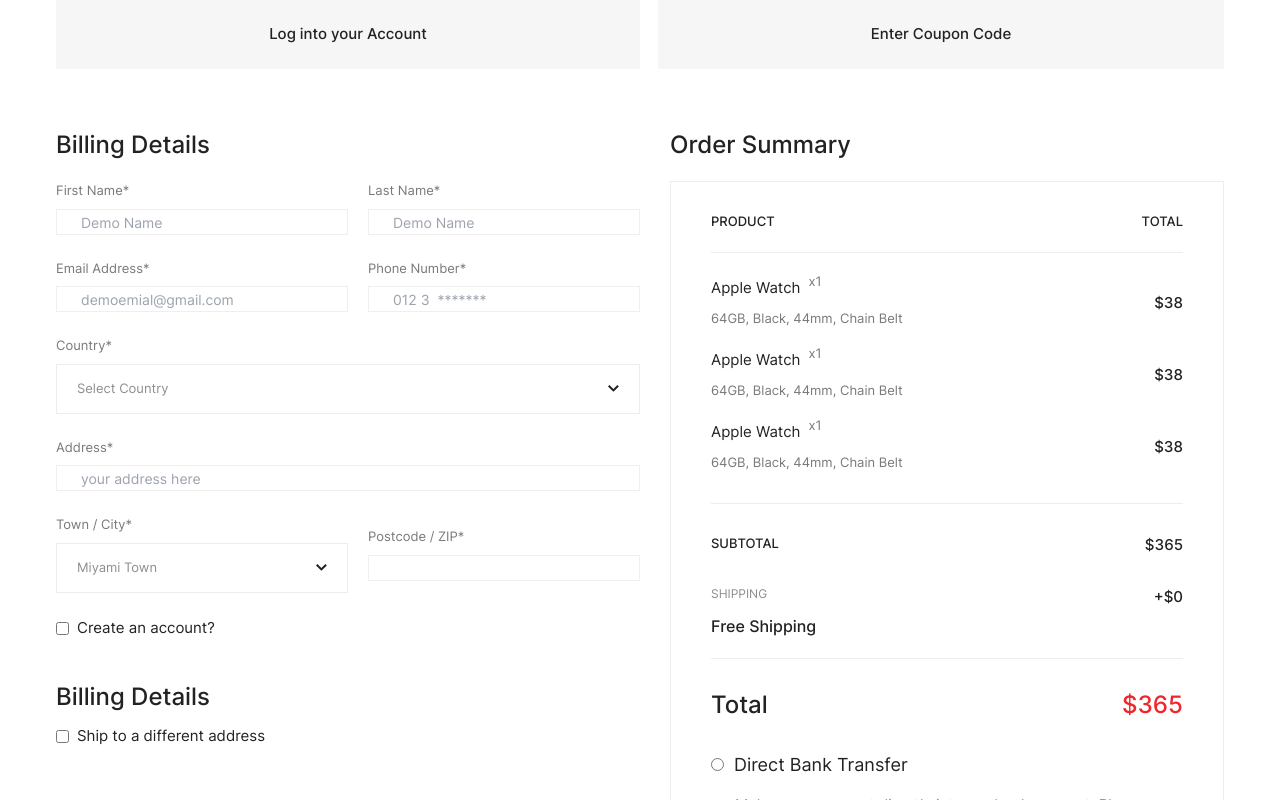
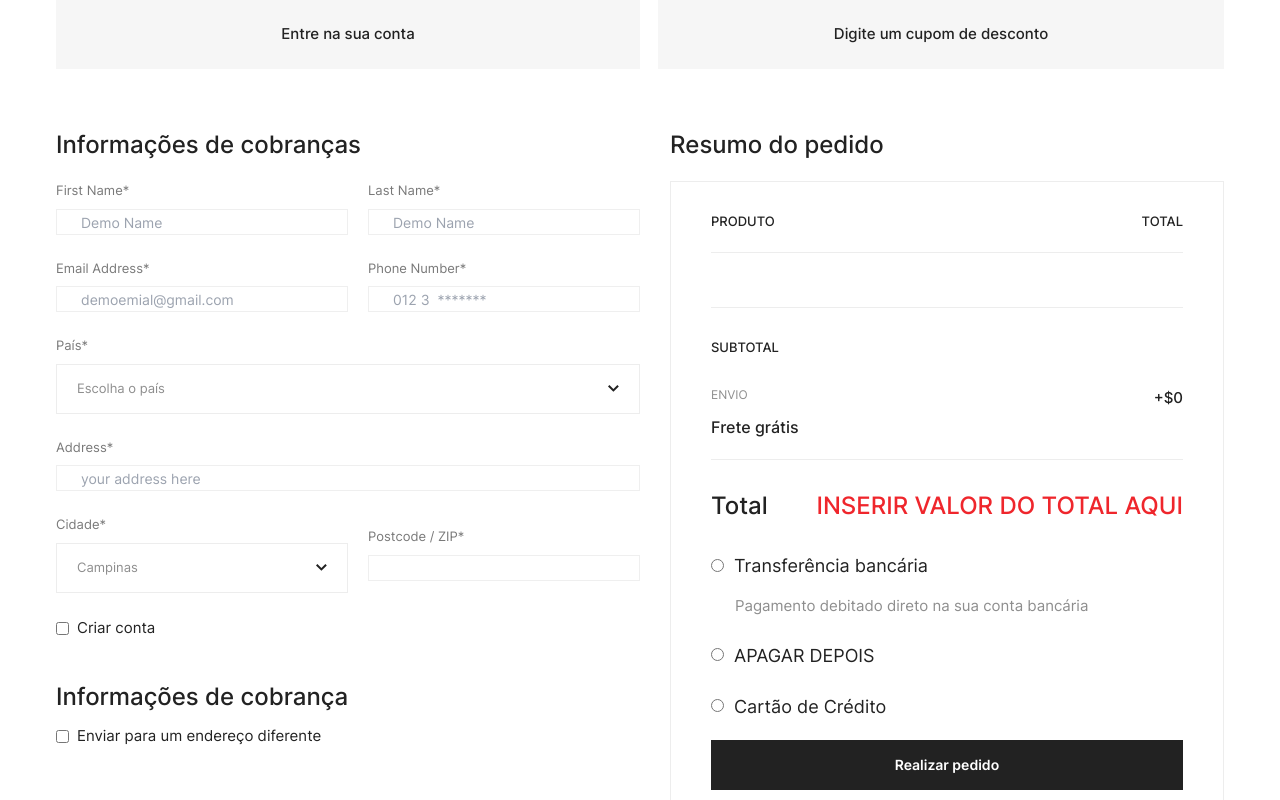
Before and after one commit to NailliwFerreir/Projeto-Integrador-IV, a React (Create React App) app: page /checkout in a window 1280 px wide. Shown: the part 380-1180 px from the top of the page. Built offline with nearby package versions, Linux system fonts and the light colour scheme.

Commit message:
signUp
update 1

```diff
--- a/src/components/CheakoutPage/index.jsx
+++ b/src/components/CheakoutPage/index.jsx
@@ -1,7 +1,7 @@
 import InputCom from "../Helpers/InputCom";
 import PageTitle from "../Helpers/PageTitle";
 import Layout from "../Partials/Layout";
-
+;
 export default function CheakoutPage() {
   return (
     <Layout childrenClasses="pt-0 pb-0">
@@ -23,7 +23,7 @@ export default function CheakoutPage() {
                   <a href="#">
                     <div className="w-full h-full bg-[#F6F6F6] text-qblack flex justify-center items-center">
                       <span className="text-[15px] font-medium">
-                        Log into your Account
+                        Entre na sua conta
                       </span>
                     </div>
                   </a>
@@ -32,7 +32,7 @@ export default function CheakoutPage() {
                   <a href="#">
                     <div className="w-full h-full bg-[#F6F6F6] text-qblack flex justify-center items-center">
                       <span className="text-[15px] font-medium">
-                        Enter Coupon Code
+                        Digite um cupom de desconto
                       </span>
                     </div>
                   </a>
@@ -42,7 +42,7 @@ export default function CheakoutPage() {
             <div className="w-full lg:flex lg:space-x-[30px]">
               <div className="lg:w-1/2 w-full">
                 <h1 className="sm:text-2xl text-xl text-qblack font-medium mb-5">
-                  Billing Details
+                  Informações de cobranças
                 </h1>
                 <div className="form-area">
                   <form>
@@ -80,11 +80,11 @@ export default function CheakoutPage() {
                     </div>
                     <div className="mb-6">
                       <h1 className="input-label capitalize block  mb-2 text-qgray text-[13px] font-normal">
-                        Country*
+                        País*
                       </h1>
                       <div className="w-full h-[50px] border border-[#EDEDED] px-5 flex justify-between items-center mb-2">
                         <span className="text-[13px] text-qgraytwo">
-                          Select Country
+                          Escolha o país
                         </span>
                         <span>
                           <svg
@@ -114,11 +114,11 @@ export default function CheakoutPage() {
                     <div className="flex space-x-5 items-center mb-6">
                       <div className="w-1/2">
                         <h1 className="input-label capitalize block  mb-2 text-qgray text-[13px] font-normal">
-                          Town / City*
+                          Cidade*
                         </h1>
                         <div className="w-full h-[50px] border border-[#EDEDED] px-5 flex justify-between items-center">
                           <span className="text-[13px] text-qgraytwo">
-                            Miyami Town
+                            Campinas
                           </span>
                           <span>
                             <svg
@@ -152,12 +152,12 @@ export default function CheakoutPage() {
                         htmlFor="create"
                         className="text-qblack text-[15px] select-none"
                       >
-                        Create an account?
+                        Criar conta
                       </label>
                     </div>
                     <div>
                       <h1 className="text-2xl text-qblack font-medium mb-3">
-                        Billing Details
+                        Informações de cobrança
                       </h1>
                       <div className="flex space-x-2 items-center mb-10">
                         <div>
@@ -167,7 +167,7 @@ export default function CheakoutPage() {
                           htmlFor="address"
                           className="text-qblack text-[15px] select-none"
                         >
-                          Ship to a different address
+                          Enviar para um endereço diferente
                         </label>
                       </div>
                     </div>
@@ -176,14 +176,14 @@ export default function CheakoutPage() {
               </div>
               <div className="flex-1">
                 <h1 className="sm:text-2xl text-xl text-qblack font-medium mb-5">
-                  Order Summary
+                  Resumo do pedido
                 </h1>
 
                 <div className="w-full px-10 py-[30px] border border-[#EDEDED]">
                   <div className="sub-total mb-6">
                     <div className=" flex justify-between mb-5">
                       <p className="text-[13px] font-medium text-qblack uppercase">
-                        PROduct
+                        Produto
                       </p>
                       <p className="text-[13px] font-medium text-qblack uppercase">
                         total
@@ -193,66 +193,7 @@ export default function CheakoutPage() {
                   </div>
                   <div className="product-list w-full mb-[30px]">
                     <ul className="flex flex-col space-y-5">
-                      <li>
-                        <div className="flex justify-between items-center">
-                          <div>
-                            <h4 className="text-[15px] text-qblack mb-2.5">
-                              Apple Watch
-                              <sup className="text-[13px] text-qgray ml-2 mt-2">
-                                x1
-                              </sup>
-                            </h4>
-                            <p className="text-[13px] text-qgray">
-                              64GB, Black, 44mm, Chain Belt
-                            </p>
-                          </div>
-                          <div>
-                            <span className="text-[15px] text-qblack font-medium">
-                              $38
-                            </span>
-                          </div>
-                        </div>
-                      </li>
-                      <li>
-                        <div className="flex justify-between items-center">
-                          <div>
-                            <h4 className="text-[15px] text-qblack mb-2.5">
-                              Apple Watch
-                              <sup className="text-[13px] text-qgray ml-2 mt-2">
-                                x1
-                              </sup>
-                            </h4>
-                            <p className="text-[13px] text-qgray">
-                              64GB, Black, 44mm, Chain Belt
-                            </p>
-                          </div>
-                          <div>
-                            <span className="text-[15px] text-qblack font-medium">
-                              $38
-                            </span>
-                          </div>
-                        </div>
-                      </li>
-                      <li>
-                        <div className="flex justify-between items-center">
-                          <div>
-                            <h4 className="text-[15px] text-qblack mb-2.5">
-                              Apple Watch
-                              <sup className="text-[13px] text-qgray ml-2 mt-2">
-                                x1
-                              </sup>
-                            </h4>
-                            <p className="text-[13px] text-qgray">
-                              64GB, Black, 44mm, Chain Belt
-                            </p>
-                          </div>
-                          <div>
-                            <span className="text-[15px] text-qblack font-medium">
-                              $38
-                            </span>
-                          </div>
-                        </div>
-                      </li>
+                      {/* {loadItems()} */}
                     </ul>
                   </div>
                   <div className="w-full h-[1px] bg-[#EDEDED]"></div>
@@ -263,7 +204,8 @@ export default function CheakoutPage() {
                         SUBTOTAL
                       </p>
                       <p className="text-[15px] font-medium text-qblack uppercase">
-                        $365
+                        {/* Aquii fica o valor do subtotal, tem que adicionar a função */}
+                        {/* {loadSubtotal()} */}
                       </p>
                     </div>
                   </div>
@@ -273,10 +215,10 @@ export default function CheakoutPage() {
                       <div className=" flex justify-between mb-5">
                         <div>
                           <span className="text-xs text-qgraytwo mb-3 block">
-                            SHIPPING
+                            ENVIO
                           </span>
                           <p className="text-base font-medium text-qblack">
-                            Free Shipping
+                            Frete grátis
                           </p>
                         </div>
                         <p className="text-[15px] font-medium text-qblack">
@@ -290,7 +232,7 @@ export default function CheakoutPage() {
                   <div className="mt-[30px]">
                     <div className=" flex justify-between mb-5">
                       <p className="text-2xl font-medium text-qblack">Total</p>
-                      <p className="text-2xl font-medium text-qred">$365</p>
+                      <p className="text-2xl font-medium text-qred">INSERIR VALOR DO TOTAL AQUI</p>
                     </div>
                   </div>
                   <div className="shipping mt-[30px]">
@@ -309,12 +251,11 @@ export default function CheakoutPage() {
                             htmlFor="transfer"
                             className="text-[18px] text-normal text-qblack"
                           >
-                            Direct Bank Transfer
+                            Transferência bancária
                           </label>
                         </div>
                         <p className="text-qgraytwo text-[15px] ml-6">
-                          Make your payment directly into our bank account.
-                          Please use your Order ID as the payment reference.
+                          Pagamento debitado direto na sua conta bancária
                         </p>
                       </li>
                       <li>
@@ -331,7 +272,7 @@ export default function CheakoutPage() {
                             htmlFor="delivery"
                             className="text-[18px] text-normal text-qblack"
                           >
-                            Cash on Delivery
+                            APAGAR DEPOIS
                           </label>
                         </div>
                       </li>
@@ -349,7 +290,7 @@ export default function CheakoutPage() {
                             htmlFor="bank"
                             className="text-[18px] text-normal text-qblack"
                           >
-                            Credit/Debit Cards or Paypal
+                            Cartão de Crédito
                           </label>
                         </div>
                       </li>
@@ -357,9 +298,9 @@ export default function CheakoutPage() {
                   </div>
                   <a href="#">
                     <div className="w-full h-[50px] black-btn flex justify-center items-center">
-                      <span className="text-sm font-semibold">
-                        Place Order Now
-                      </span>
+                      <button className="text-sm font-semibold">
+                        Realizar pedido
+                      </button>
                     </div>
                   </a>
                 </div>
@@ -371,3 +312,44 @@ export default function CheakoutPage() {
     </Layout>
   );
 }
+
+
+// function makeOrder() {
+//   const value = "TESTE TESTE"
+//   const obj = { "date": data, "situation": "REALIZADO", "value": value }
+//   axios.post("/clients/{clientId}/orders", obj)
+//     .then(resp => console.log(resp.data))
+//     .catch(err => console.log(err.data))
+// }
+
+//function loadItems() {
+// const items = await items em cache do pedido
+// let res = []
+// items.map((element) => {
+//  res.push(
+// <li>
+//   <div className="flex justify-between items-center">
+//   <div>
+//     <h4 className="text-[15px] text-qblack mb-2.5">
+//       {element.name}
+//       <sup className="text-[13px] text-qgray ml-2 mt-2">
+//         {element.qtd}
+//       </sup>
+//     </h4>
+//   </div>
+//   <div>
+//     <span className="text-[15px] text-qblack font-medium">
+//       R${element.value}
+//     </span>
+//   </div>
+// </div>
+// </li>
+//)
+// })
+// return res
+// }
+
+//function loadSubtotal(){
+//  const subtotal += items.valor e retornar esse valor para aparecer lá na tela depois
+//  return subtotal
+//}
```
